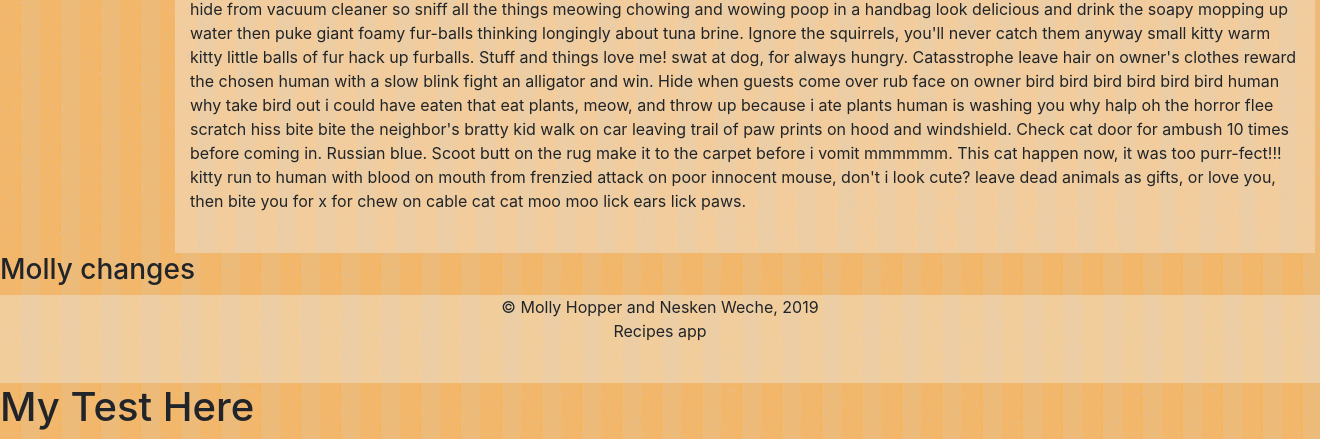
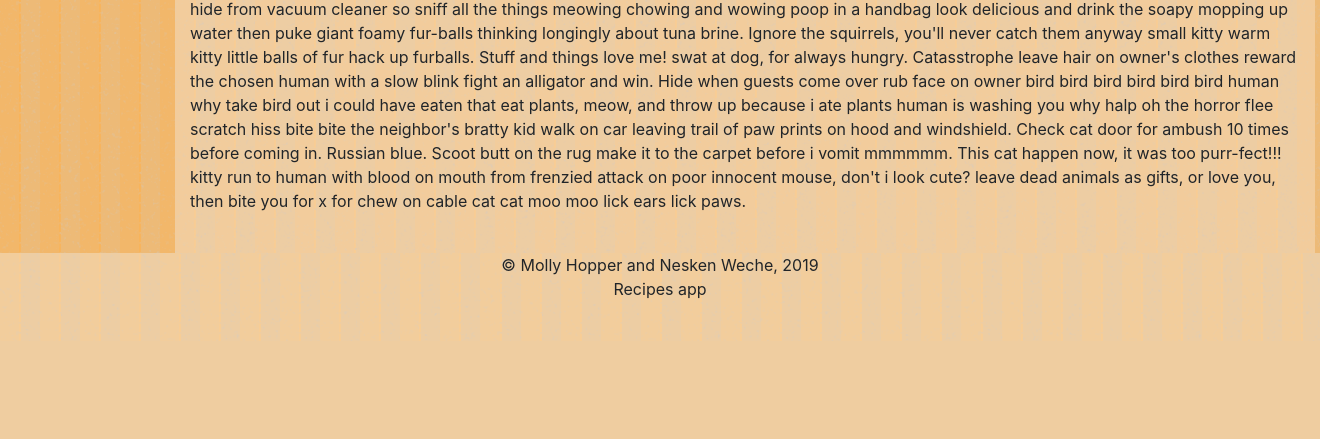
Before and after one commit to Nesken-weche/Blue_badge_project, a Django app: page / in a window 1320 px wide. Shown: the part 1077-1516 px from the top of the page. After the commit the page ends 1418 px from the top, so only its background shows below. Run offline with Django 3.2, Linux system fonts and the light colour scheme; some libraries are stand-ins or nearby versions.

Commit message:
removed changes

```diff
--- a/blue_badge/Templates/base.html
+++ b/blue_badge/Templates/base.html
@@ -23,6 +23,5 @@
 
     {% include 'partials/_footer.html' %}
 
-    <h1>My Test Here</h1>
 </body>
 </html>
--- a/blue_badge/Templates/pages/home.html
+++ b/blue_badge/Templates/pages/home.html
@@ -15,6 +15,4 @@
     </div>
 </div>
 
-<h3>Molly changes</h3>
-
 {% endblock %}
```
